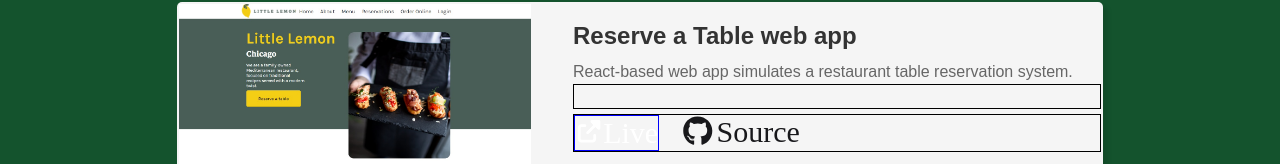
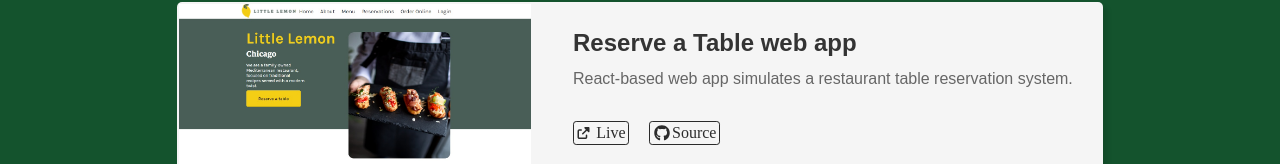
Before and after one commit to 23zeli/zeliPortfolio, a React (Vite) app: page / in a window 1280 px wide. Shown: the part 788-952 px from the top of the page. Built offline with nearby package versions, Linux system fonts and the light colour scheme.

Commit message:
styled icons

```diff
--- a/src/index.css
+++ b/src/index.css
@@ -234,22 +234,28 @@ h1, h4 {
 }
 
 .skills-icons {
-  border: 1px solid black;
+  /* border: 1px solid black; */
   height: 25px;
   margin-bottom: 5px;
 }
 
-.live-icon {
-  border: 1px solid blue;
+/* .links-btns {
+  border: 1px solid black;
+} */
+
+.source-icon, .live-icon {
+  font-size: 16px;
+  border: 1px solid rgb(43, 43, 43);
+  display: flex;
+  align-items: center;
+  justify-items: center;
+  color: rgb(43, 43, 43);
+  padding: 0.14rem;
+  border-radius: 0.2rem;
 }
 
-.links-btns {
-  border: 1px solid black;
-
-}
-
-.source-icon {
-  color: #18181b;
+.external-link {
+  padding-right: 5px;
 }
 
 /*Contact Me Section*/
```
